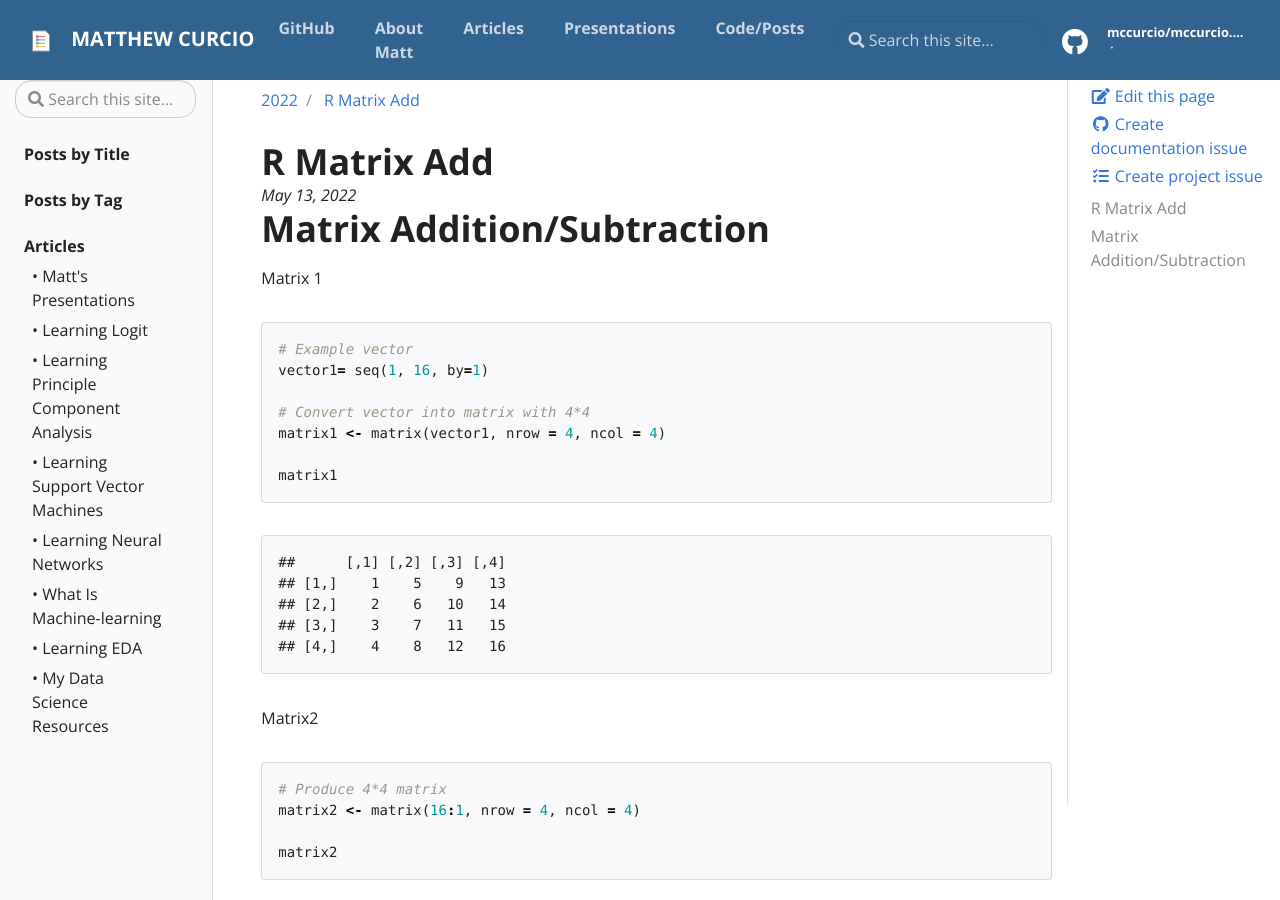
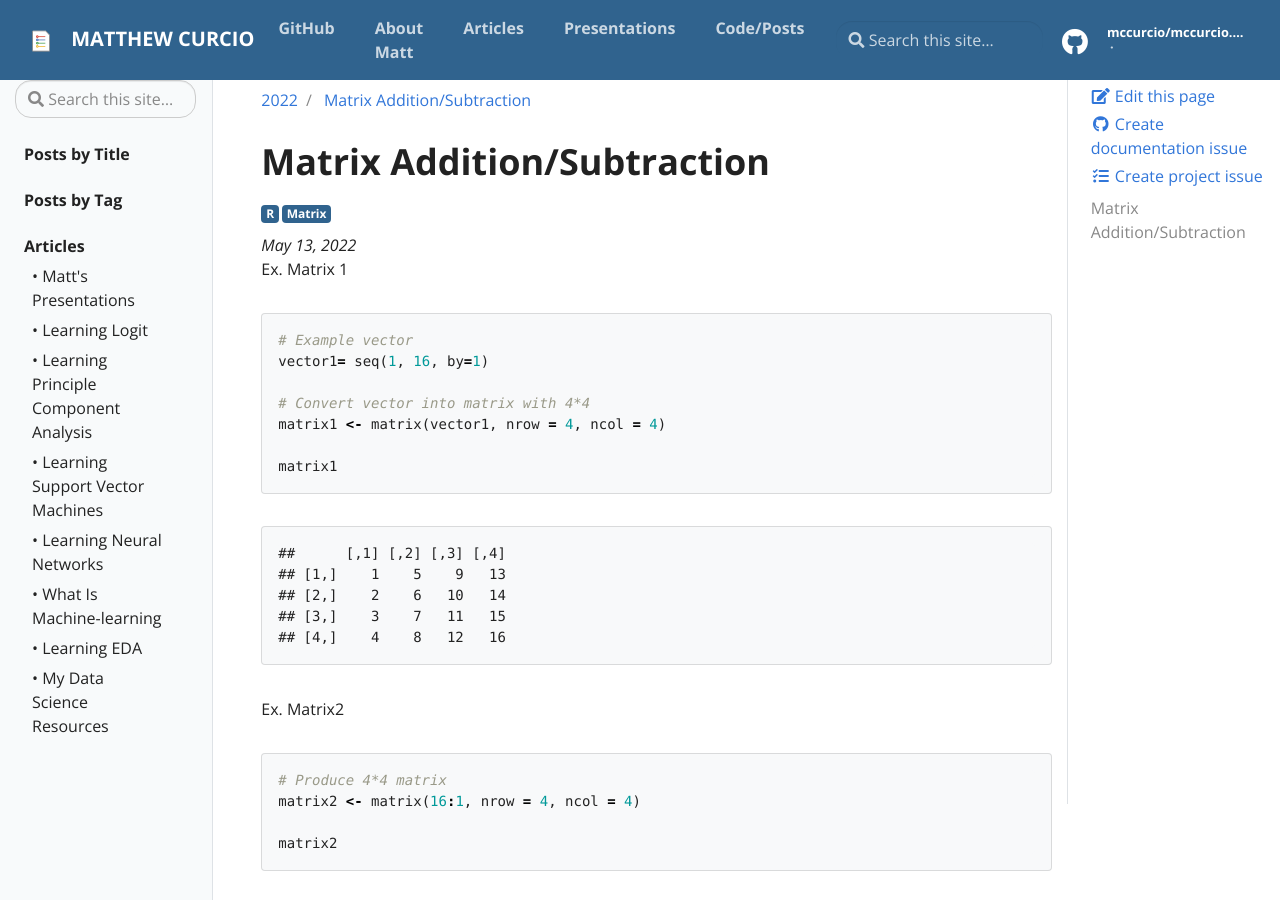
Before and after one commit to mccurcio/mccurcio.github.io, a Jekyll site: the page built from _posts/r/2022-05-13-r-matrix-add.md, in a window 1280 px wide and 900 px high. Built offline with Jekyll 4.4.1, drawn with Linux system fonts in a browser that asks for light colours; our own code applies the rules of GitHub Pages for plain Markdown files.

Commit message:
Update 2022-05-13-r-matrix-add.md

````diff
--- a/_posts/r/2022-05-13-r-matrix-add.md
+++ b/_posts/r/2022-05-13-r-matrix-add.md
@@ -1,7 +1,9 @@
-Matrix Addition/Subtraction
-================
+---
+title: "Matrix Addition/Subtraction"
+tags: R Matrix
+---
 
-Matrix 1
+Ex. Matrix 1
 
 ``` r
 # Example vector
@@ -19,7 +21,7 @@ matrix1
     ## [3,]    3    7   11   15
     ## [4,]    4    8   12   16
 
-Matrix2
+Ex. Matrix2
 
 ``` r
 # Produce 4*4 matrix
````
